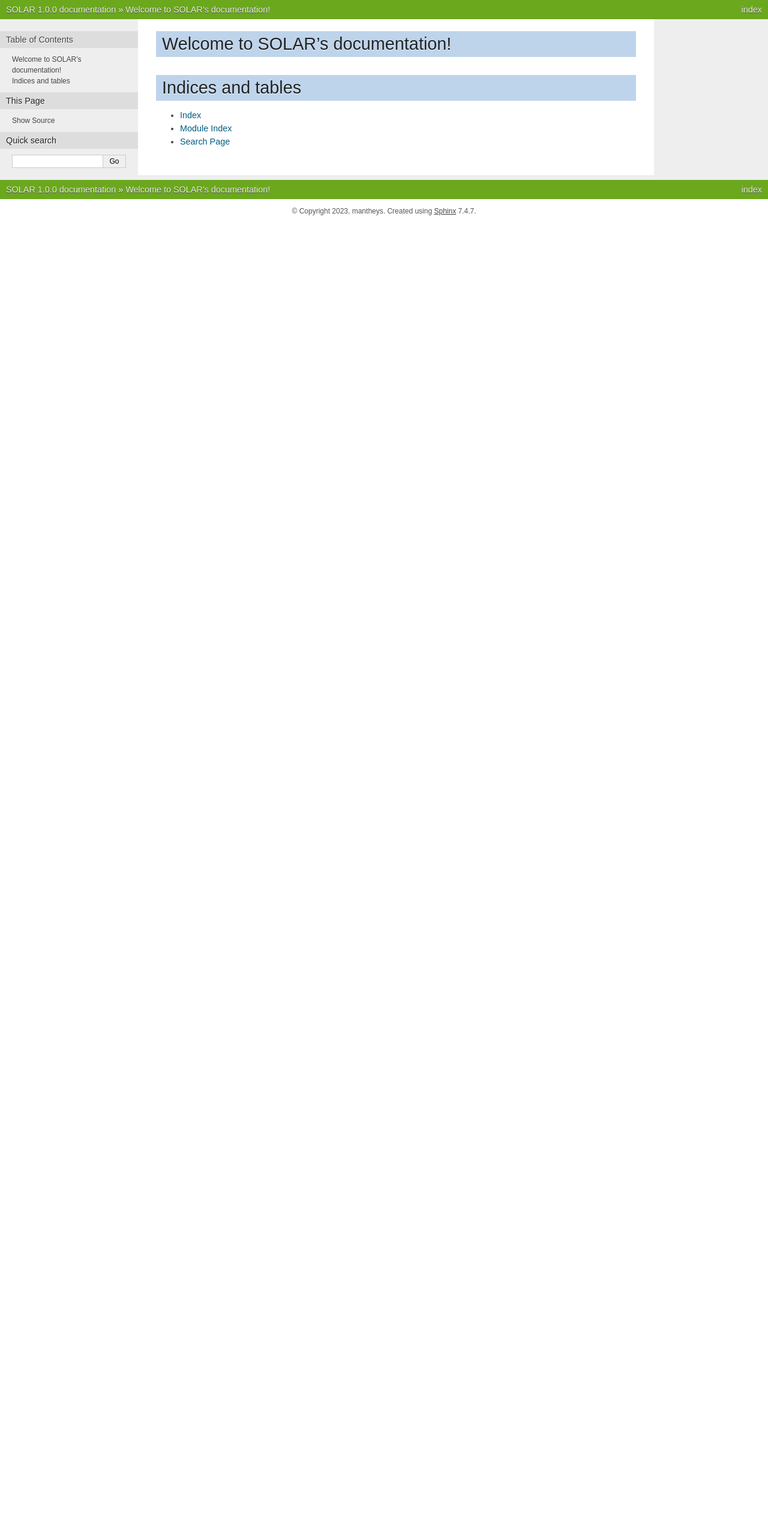
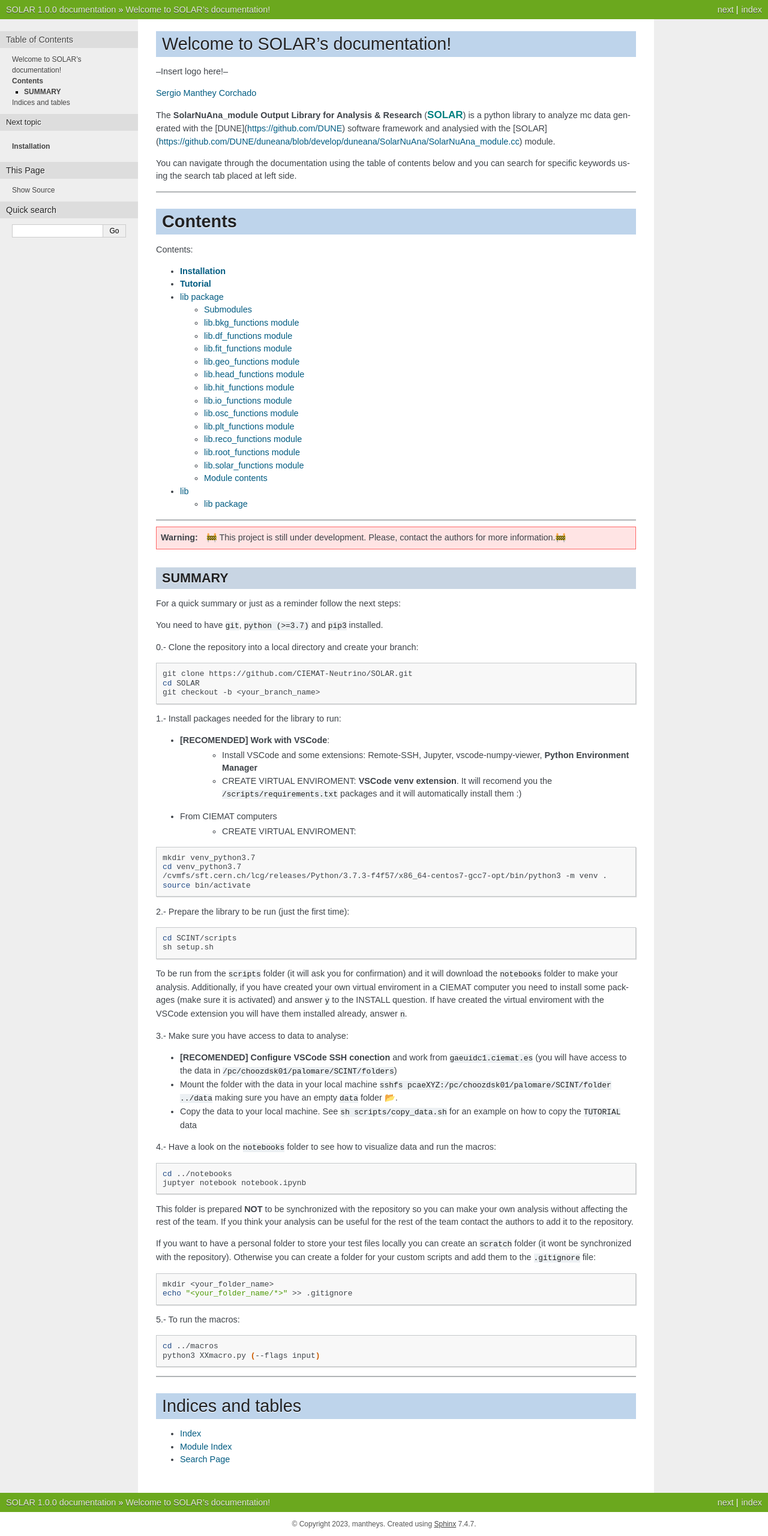
Before and after one commit to CIEMAT-Neutrino/SOLAR, a Sphinx documentation site: the page built from docs/index.rst, in a window 1280 px wide. Shown: the whole page at 60% size. Built offline with Sphinx 7.4.7, drawn with Linux system fonts in a browser that asks for light colours; before the commit the page ends 900 px from its top, so only the background shows below that.

Commit message:
UPDATE DOCS

```diff
--- a/docs/index.rst
+++ b/docs/index.rst
@@ -3,12 +3,126 @@
    You can adapt this file completely to your liking, but it should at least
    contain the root `toctree` directive.
 
+
+.. raw:: html
+
+   <style>
+      .tealtitle {color:#008080; font-weight:bold; font-size:60px}
+      .tealsttle {color:#008080; font-weight:bold; font-size:30px}
+      .tealstext {color:#008080; font-weight:bold; font-size:17px}
+      .tealtexts {color:#008080; font-weight:bold; font-size:12px}
+   </style>
+
+.. role:: tealtitle
+.. role:: tealsttle
+.. role:: tealstext
+.. role:: tealtexts
+
 Welcome to SOLAR's documentation!
+=================================
+
+--Insert logo here!--
+
+`Sergio Manthey Corchado <https://github.com/mantheys>`_
+
+The **SolarNuAna_module Output Library for Analysis & Research** (:tealstext:`SOLAR`) is a python library to analyze mc data generated with the [DUNE](https://github.com/DUNE) software framework
+and analysied with the [SOLAR](https://github.com/DUNE/duneana/blob/develop/duneana/SolarNuAna/SolarNuAna_module.cc) module.
+
+You can navigate through the documentation using the table of contents below and you can search for specific keywords using the search tab placed at left side.
+
+---------------------------------------------------------------------------------------------------------------------------------------------
+
+**Contents**
 =================================
 
 .. toctree::
    :maxdepth: 2
    :caption: Contents:
+
+   installation
+   tutorial
+   source/lib
+   source/modules
+
+---------------------------------------------------------------------------------------------------------------------------------------------
+
+.. warning::
+   🚧 This project is still under development. Please, contact the authors for more information.🚧
+
+**SUMMARY**
+------------
+
+For a quick summary or just as a reminder follow the next steps:
+
+You need to have ``git``, ``python (>=3.7)`` and ``pip3`` installed.
+
+0.- Clone the repository into a local directory and create your branch:
+
+.. code-block:: bash
+
+   git clone https://github.com/CIEMAT-Neutrino/SOLAR.git
+   cd SOLAR
+   git checkout -b <your_branch_name>
+
+
+1.- Install packages needed for the library to run:
+
+* **[RECOMENDED] Work with VSCode**:
+   - Install VSCode and some extensions: Remote-SSH, Jupyter, vscode-numpy-viewer, **Python Environment Manager**
+   - CREATE VIRTUAL ENVIROMENT: **VSCode venv extension**. It will recomend you the ``/scripts/requirements.txt`` packages and it will automatically install them :)
+
+* From CIEMAT computers
+   - CREATE VIRTUAL ENVIROMENT:
+
+.. code-block:: bash
+
+   mkdir venv_python3.7
+   cd venv_python3.7
+   /cvmfs/sft.cern.ch/lcg/releases/Python/3.7.3-f4f57/x86_64-centos7-gcc7-opt/bin/python3 -m venv .
+   source bin/activate
+
+2.- Prepare the library to be run (just the first time):
+
+.. code-block:: bash
+
+   cd SCINT/scripts
+   sh setup.sh
+
+To be run from the ``scripts`` folder (it will ask you for confirmation) and it will download the ``notebooks`` folder to make your analysis.
+Additionally, if you have created your own virtual enviroment in a CIEMAT computer you need to install some packages (make sure it is activated) and answer ``y`` to the INSTALL question. If have created the virtual enviroment with the VSCode extension you will have them installed already, answer ``n``.
+
+3.- Make sure you have access to data to analyse:
+
+* **[RECOMENDED] Configure VSCode SSH conection** and work from ``gaeuidc1.ciemat.es`` (you will have access to the data in ``/pc/choozdsk01/palomare/SCINT/folders``)
+* Mount the folder with the data in your local machine ``sshfs pcaeXYZ:/pc/choozdsk01/palomare/SCINT/folder ../data`` making sure you have an empty ``data`` folder 📂.
+* Copy the data to your local machine. See ``sh scripts/copy_data.sh`` for an example on how to copy the ``TUTORIAL`` data
+
+4.- Have a look on the ``notebooks`` folder to see how to visualize data and run the macros:
+
+.. code-block:: bash
+
+   cd ../notebooks
+   juptyer notebook notebook.ipynb
+
+This folder is prepared **NOT** to be synchronized with the repository so you can make your own analysis without affecting the rest of the team.
+If you think your analysis can be useful for the rest of the team contact the authors to add it to the repository.
+
+If you want to have a personal folder to store your test files locally you can create an ``scratch`` folder (it wont be synchronized with the repository).
+Otherwise you can create a folder for your custom scripts and add them to the ``.gitignore`` file:
+
+.. code-block:: bash
+
+   mkdir <your_folder_name>
+   echo "<your_folder_name/*>" >> .gitignore
+
+5.- To run the macros:
+
+.. code-block:: bash
+
+   cd ../macros
+   python3 XXmacro.py (--flags input)
+
+---------------------------------------------------------------------------------------------------------------------------------------------
 
 Indices and tables
 ==================
@@ -20,5 +134,4 @@
 .. _Python: http://python.org/
 .. _Sphinx: http://sphinx.pocoo.org/
 .. _reStructuredText: http://docutils.sourceforge.net/rst.html
-
 .. _SOLAR: http://solar.readthedocs.io/en/latest/
--- /dev/null
+++ b/docs/installation.rst
@@ -0,0 +1,2 @@
+**Installation**
+=================
--- /dev/null
+++ b/docs/tutorial.rst
@@ -0,0 +1,2 @@
+**Tutorial**
+=================
```
